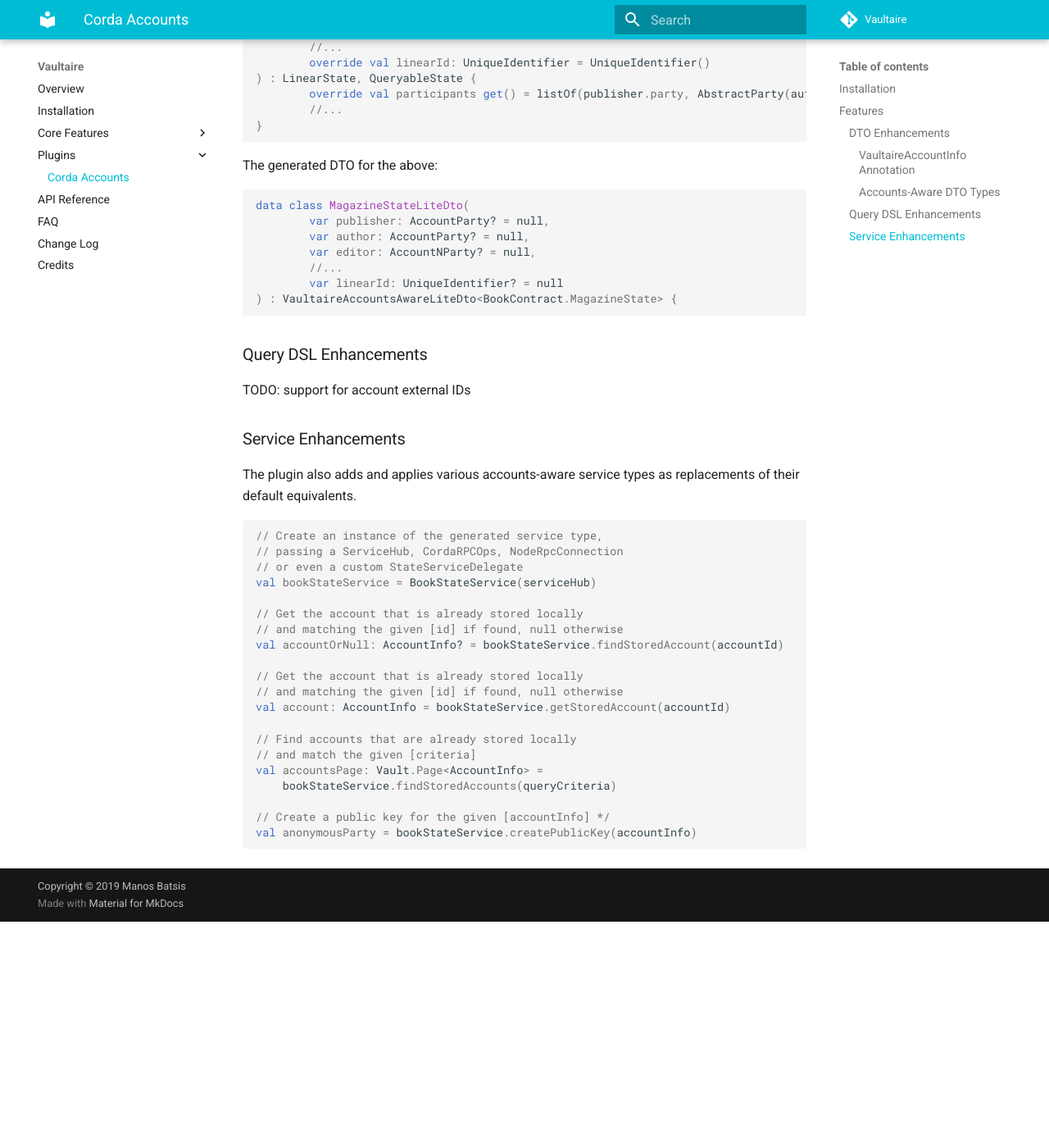
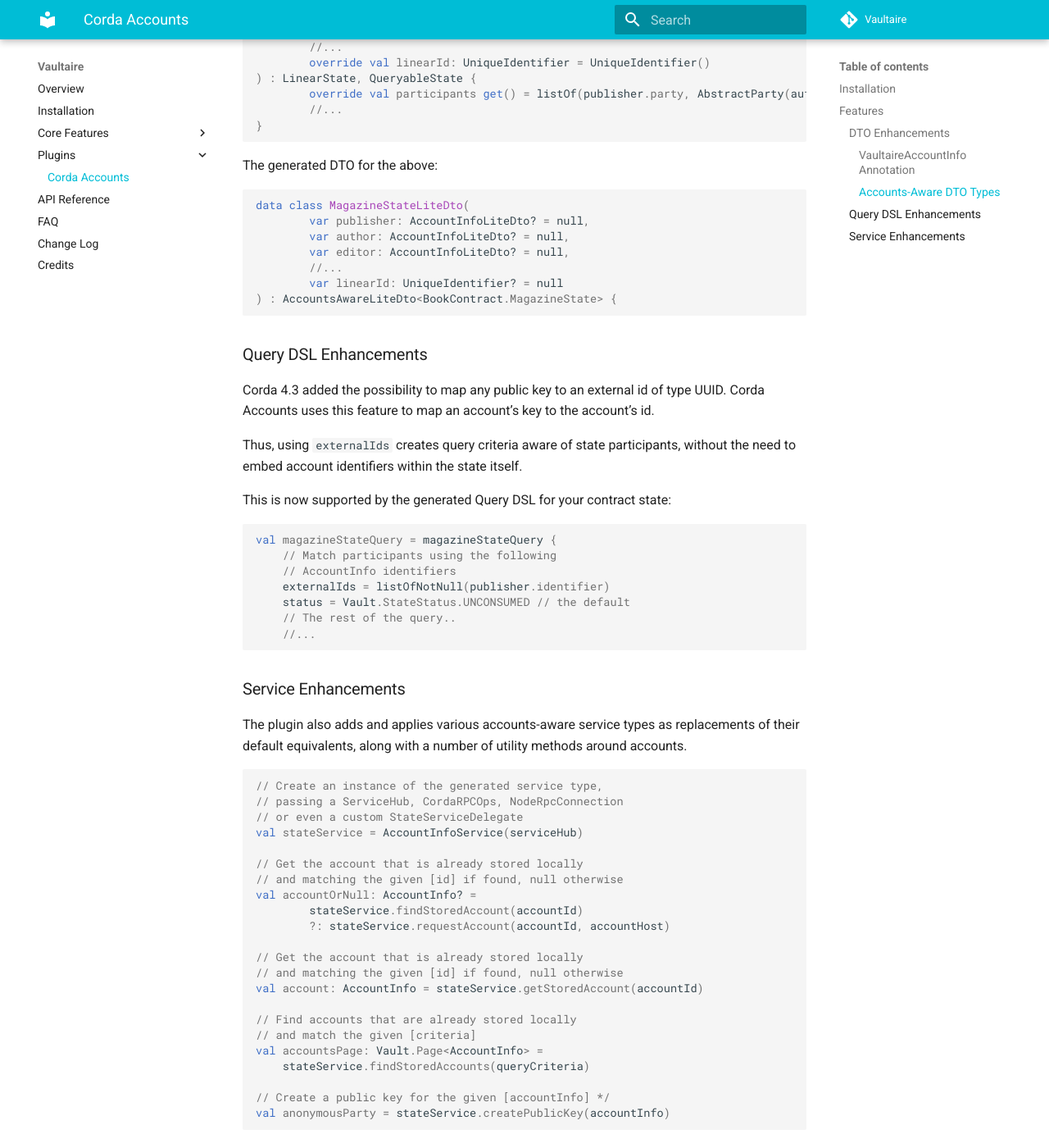
Before and after one commit to manosbatsis/vaultaire, an MkDocs documentation site: the page built from docs/plugins/corda-accounts.md, in a window 1280 px wide and 1400 px high, scrolled down 1471 px. Shown: the whole window at 82% size. Built offline with MkDocs 1.6.1 and Material for MkDocs 9.7.7, drawn with Linux system fonts in a browser that asks for light colours; comment, search, counter and statistics services are not loaded; before the commit the page ends 2595 px from its top, so only the background shows below that; some of the changed text lies outside the part shown.

Commit message:
WiP 0.25-SNAPSHOT

````diff
--- a/docs/plugins/corda-accounts.md
+++ b/docs/plugins/corda-accounts.md
@@ -42,7 +42,7 @@ The plugin also adds:
 or state properties (as supported by `@VaultaireAccountInfo` above) to Corda Accounts,
 i.e. `AccountInfo` states.
 
-- `VaultaireAccountsAwareLiteDto` as the replacement of `VaultaireLiteDto`,
+- `AccountsAwareLiteDto` as the equivalent of `LiteDto`,
 including it's use as the base DTO type by the "lite" DTO strategy.
 
 All the above effectively provide the "lite" DTO strategy with enhanced DTO<->state conversion
@@ -70,43 +70,62 @@ The generated DTO for the above:
 
 ```kotlin
 data class MagazineStateLiteDto(
-		var publisher: AccountParty? = null,
-		var author: AccountParty? = null,
-		var editor: AccountNParty? = null,
+		var publisher: AccountInfoLiteDto? = null,
+		var author: AccountInfoLiteDto? = null,
+		var editor: AccountInfoLiteDto? = null,
 		//...
 		var linearId: UniqueIdentifier? = null
-) : VaultaireAccountsAwareLiteDto<BookContract.MagazineState> {
+) : AccountsAwareLiteDto<BookContract.MagazineState> {
 ```
 
 
 ### Query DSL Enhancements
 
-TODO: support for account external IDs
+Corda 4.3 added the possibility to map any public key to an external id of type UUID.
+Corda Accounts uses this feature to map an account's key to the account's id.
+
+Thus, using `externalIds` creates query criteria aware of state participants, without
+the need to embed account identifiers within the state itself.
+
+This is now supported by the generated Query DSL for your contract state:
+
+```kotlin
+val magazineStateQuery = magazineStateQuery {
+    // Match participants using the following
+    // AccountInfo identifiers
+    externalIds = listOfNotNull(publisher.identifier)
+    status = Vault.StateStatus.UNCONSUMED // the default
+    // The rest of the query..
+    //...
+```
 
 ### Service Enhancements
 
 The plugin also adds and applies various accounts-aware service types as replacements
-of their default equivalents.
+of their default equivalents, along with a number of utility methods around accounts.
+
 
 ```kotlin
 // Create an instance of the generated service type,
 // passing a ServiceHub, CordaRPCOps, NodeRpcConnection
 // or even a custom StateServiceDelegate
-val bookStateService = BookStateService(serviceHub)
+val stateService = AccountInfoService(serviceHub)
 
 // Get the account that is already stored locally
 // and matching the given [id] if found, null otherwise
-val accountOrNull: AccountInfo? = bookStateService.findStoredAccount(accountId)
+val accountOrNull: AccountInfo? =
+        stateService.findStoredAccount(accountId)
+        ?: stateService.requestAccount(accountId, accountHost)
 
 // Get the account that is already stored locally
 // and matching the given [id] if found, null otherwise
-val account: AccountInfo = bookStateService.getStoredAccount(accountId)
+val account: AccountInfo = stateService.getStoredAccount(accountId)
 
 // Find accounts that are already stored locally
 // and match the given [criteria]
 val accountsPage: Vault.Page<AccountInfo> =
-	bookStateService.findStoredAccounts(queryCriteria)
+	stateService.findStoredAccounts(queryCriteria)
 
 // Create a public key for the given [accountInfo] */
-val anonymousParty = bookStateService.createPublicKey(accountInfo)
+val anonymousParty = stateService.createPublicKey(accountInfo)
 ```
````
Also changed, not shown: docs/core/state-dtos.md (+38 -11 lines), docs/core/state-services.md (+2 -1 lines), 4 other files.
